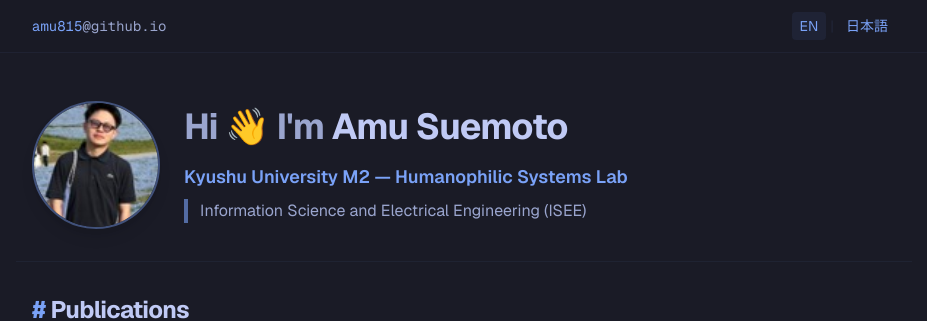
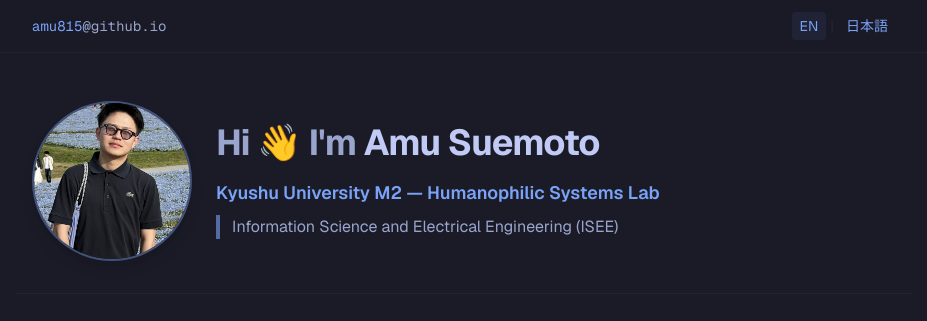
Before and after one commit to amu815/amu815.github.io, a Next.js app: page / in a window 1280 px wide. Shown: the top 321 px of the page, without its empty margins (176-1103 px from the left). Built offline with nearby package versions, Linux system fonts and the light colour scheme.

Commit message:
replace profile photo with higher-res conversion from HEIC (600x800)

```diff
--- a/app/layout.tsx
+++ b/app/layout.tsx
@@ -23,7 +23,7 @@
     url: "https://amu815.github.io/",
     siteName: "Amu Suemoto",
     type: "website",
-    images: [{ url: "/profile.jpg", width: 85, height: 114 }],
+    images: [{ url: "/profile.jpg", width: 600, height: 800 }],
   },
   twitter: {
     card: "summary",
--- a/components/Hero.tsx
+++ b/components/Hero.tsx
@@ -9,9 +9,9 @@
       <img
         src="/profile.jpg"
         alt={t.name}
-        width={128}
-        height={128}
-        className="h-32 w-32 flex-none rounded-full border-2 border-accent/40 object-cover shadow-lg"
+        width={160}
+        height={160}
+        className="h-36 w-36 flex-none rounded-full border-2 border-accent/40 object-cover shadow-lg sm:h-40 sm:w-40"
       />
       <div className="min-w-0 flex-1">
         <h1 className="text-3xl font-bold tracking-tight sm:text-4xl">
```
Also changed, not shown: public/profile.jpg.
